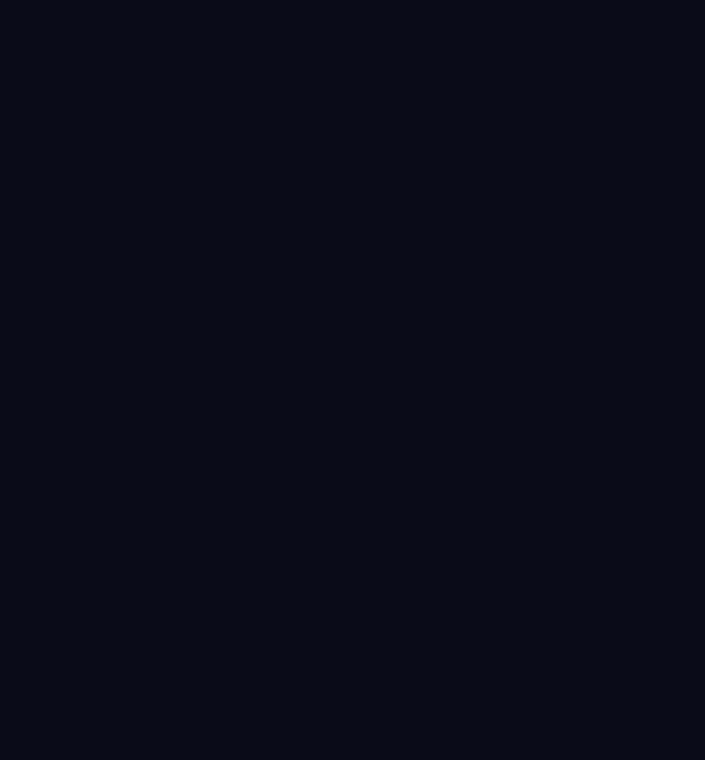
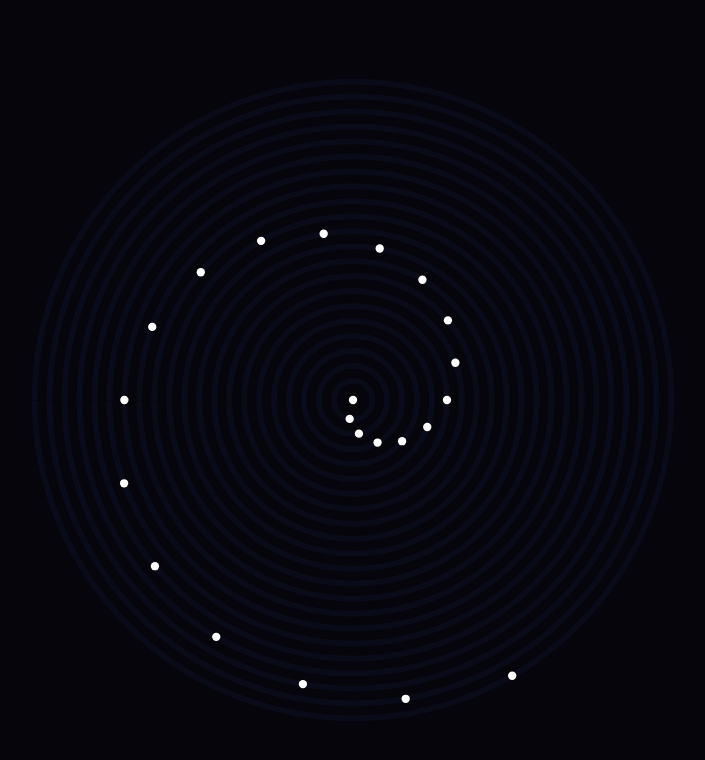
Before and after one commit to ivoderuever/starr, a plain HTML site: page index.html in a window 1280 px wide. Shown: the whole page, without its empty margins (287-992 px from the left). Drawn offline with nearby package versions, Linux system fonts and the light colour scheme; files that its build step writes are made by us from their sources; a web font is replaced by a local one.

Commit message:
Add begining to my universe

```diff
--- a/assets/js/universe.js
+++ b/assets/js/universe.js
@@ -0,0 +1,82 @@
+// Single color support
+const arcs = Array(21).fill("#0A0B18");
+
+const paper = document.querySelector('#paper'),
+  pencil = paper.getContext('2d');
+
+let startTime = new Date().getTime();;
+
+const draw = () => {
+  const currentTime = new Date().getTime(),
+    elapsedTime = (currentTime - startTime) / 1000;
+
+  paper.width = paper.clientWidth;
+  paper.height = paper.clientHeight;
+
+  const start = {
+    x: paper.width * 0.25,
+    y: paper.height * 0.5
+  }
+
+  const end = {
+    x: paper.width * 0.75,
+    y: paper.height * 0.5
+  }
+
+  pencil.strokeStyle = "white";
+  pencil.lineWidth = 6;
+
+  // draw line
+  // pencil.beginPath();
+  // pencil.moveTo(start.x, start.y);
+  // pencil.lineTo(end.x, end.y);
+  // pencil.stroke();
+
+  const center = {
+    x: paper.width * 0.5,
+    y: paper.height * 0.5
+  };
+
+  const length = end.x - start.x,
+    initalArcRadius = length * 0.03;
+
+  const spacing = (length / 1.92 - initalArcRadius) / arcs.length;
+
+  // center dot
+  pencil.fillStyle = "white";
+  pencil.beginPath();
+  pencil.arc(center.x, center.y, length * 0.0065, Math.PI, (4 * Math.PI));
+  pencil.fill();
+
+
+  arcs.forEach((arc, index) => {
+    const arcRadius = initalArcRadius + (index * spacing);
+
+    // draw arc
+    pencil.beginPath();
+    pencil.strokeStyle = arc;
+    pencil.arc(center.x, center.y, arcRadius, Math.PI, 4 * Math.PI);
+    pencil.stroke();
+
+    const oneFullLoop = 2 * Math.PI,
+      numberOfLoops = 50 - index,
+      velocity = (oneFullLoop * numberOfLoops) / 90,
+      maxAngle = 2 * Math.PI,
+      distance = Math.PI + ((elapsedTime * velocity)),
+      modDistance = distance % maxAngle,
+      adjustedDistance = modDistance >= Math.PI ? modDistance : maxAngle - modDistance;
+
+    const x = center.x + arcRadius * Math.cos(modDistance),
+      y = center.y + arcRadius * Math.sin(modDistance);
+
+    // draw dot
+    pencil.fillStyle = "white";
+    pencil.beginPath();
+    pencil.arc(x, y, length * 0.0065, 0, 2 * Math.PI);
+    pencil.fill();
+  });
+
+  requestAnimationFrame(draw);
+};
+
+draw();
--- a/assets/scss/layout/_base.scss
+++ b/assets/scss/layout/_base.scss
@@ -7,14 +7,27 @@
   font-family: sofia-pro;
 }
 
+html {
+  width: 100dvw;
+  height: 100dvh;
+}
+
 body {
   position: relative;
   width: 100%;
-  background-color: #0A0B18;
+  height: 100%;
+  background-color: #05050b;
   font-size: 16px;
+  overflow: hidden;
 }
 
 img {
   max-width: 100%;
   height: auto;
 }
+
+#paper {
+  position: relative;
+  width: 100%;
+  height: 100%;
+}
```
